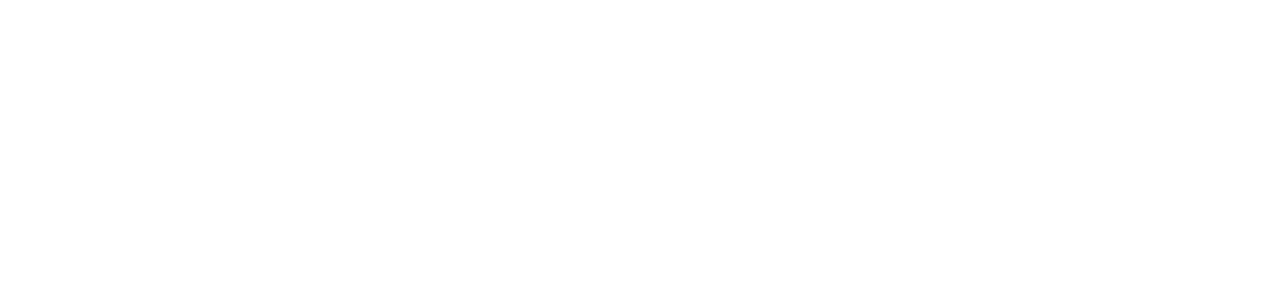
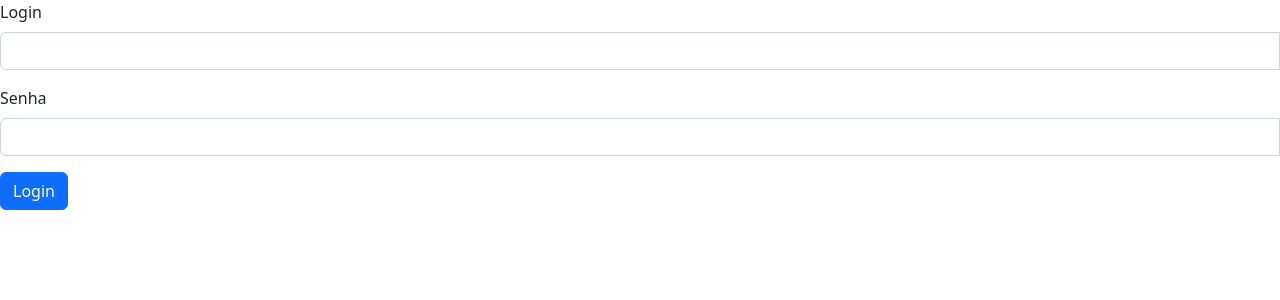
Before and after one commit to JadisDev/driver-front, a React (Create React App) app: page / in a window 1280 px wide. Before the commit this address had no page. Shown: the top 300 px of the page. Built offline with nearby package versions, Linux system fonts and the light colour scheme.

Commit message:
feat: redirecionamento do login

```diff
--- a/src/App.tsx
+++ b/src/App.tsx
@@ -20,7 +20,7 @@
           <Routes>
             <Route>
               <Route path="/drivers" element={<ListDrivers />} />
-              <Route path="/login" element={<Login />} />
+              <Route path="/" element={<Login />} />
               <Route path="/driver" element={<SaveDriver />} />
             </Route>
           </Routes>
--- a/src/pages/Login/index.tsx
+++ b/src/pages/Login/index.tsx
@@ -5,13 +5,13 @@
 import Button from 'react-bootstrap/Button';
 import * as Yup from 'yup';
 import { useDispatch, useSelector } from 'react-redux'
-import { RootState } from "../../store";
 import { login } from '../../store/Login/Login.store';
+import { useNavigate } from 'react-router-dom';
 
 const Login = () => {
 
     const dispatch = useDispatch();
-    const stock = useSelector((state: RootState) => state.login);
+    const navigate = useNavigate();
 
     const initialValues = {
         login: "",
@@ -20,6 +20,7 @@
 
     const handleSubmit = () => {
         dispatch(login());
+        navigate('/drivers');
     };
 
     const SignupSchema = Yup.object().shape({
@@ -30,8 +31,6 @@
             .min(3, 'Muito curto!')
             .required('Requerido'),
     });
-
-    console.log(stock)
 
     return (
         <Formik
```
